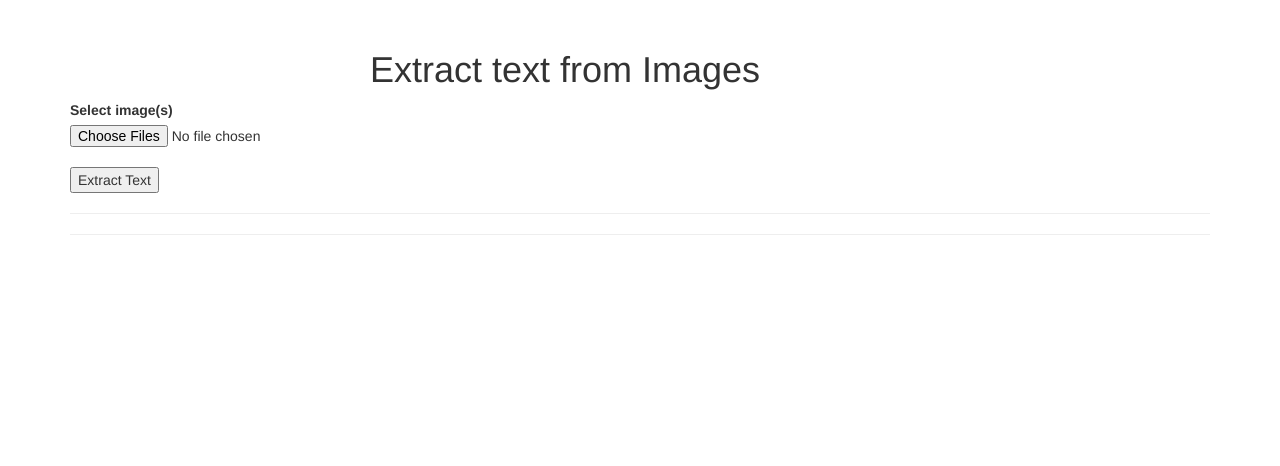
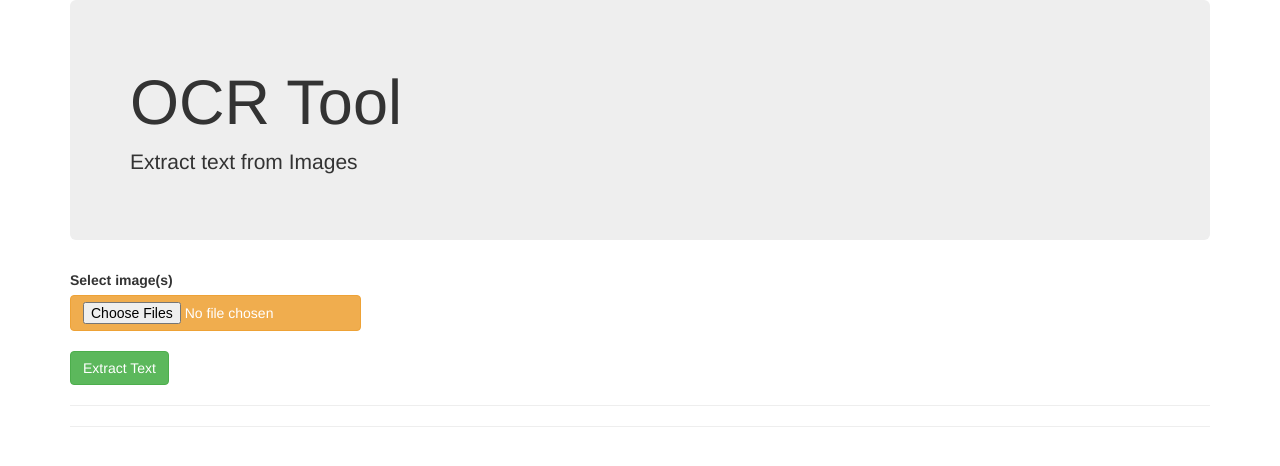
Before and after one commit to RahanaPA/ocr_new, a FastAPI app: page / in a window 1280 px wide. Shown: the top 466 px of the page. Run offline with FastAPI, Linux system fonts and the light colour scheme; some libraries are stand-ins or nearby versions.

Commit message:
Update index.html

```diff
--- a/templates/index.html
+++ b/templates/index.html
@@ -4,17 +4,15 @@
 
 <body>
   <div class="container">
-    <div style="margin-left: 300px; margin-top: 50px">
-      <h1>Extract text from Images</h1>
+    <div class="jumbotron">
+      <h1> OCR Tool </h1>
+      <p> Extract text from Images <p>
     </div>
     <label for="image_file">Select image(s)</label>
-    <input type="file" id="image_file" name="myfile" multiple>
+    <input class="btn btn-warning" type="file" id="image_file" name="myfile" multiple>
     <br>
-    <button onclick="performOCR()"> Extract Text </button>
+    <button class="btn btn-success" onclick="performOCR()"> Extract Text </button>
     <br>
-    <div id="lbldiv" style="border: solid black 2px; padding: 50px; margin: 50px 150px;" hidden>
-    <label id="lblName"  > </label>
-    </div>
     <hr style="width:100%;text-align:left;margin-left:0">
     <hr style="width:100%;text-align:left;margin-left:0">
     <div id="bulk_result" style="display: grid; grid-template-columns: repeat(5, 1fr); grid-gap: 10px;">
@@ -46,8 +44,6 @@
         success: function(data) {
           if (endpoint == '/api/v1/extract_text') {
             swal("Converted Text", data.text);
-//             $('#lbldiv').show();
-//             $("#lblName").text(data.text);
           }
           else {
             swal("Request Recieved", "Converted files will start showing up at the bottom soon!");
```
